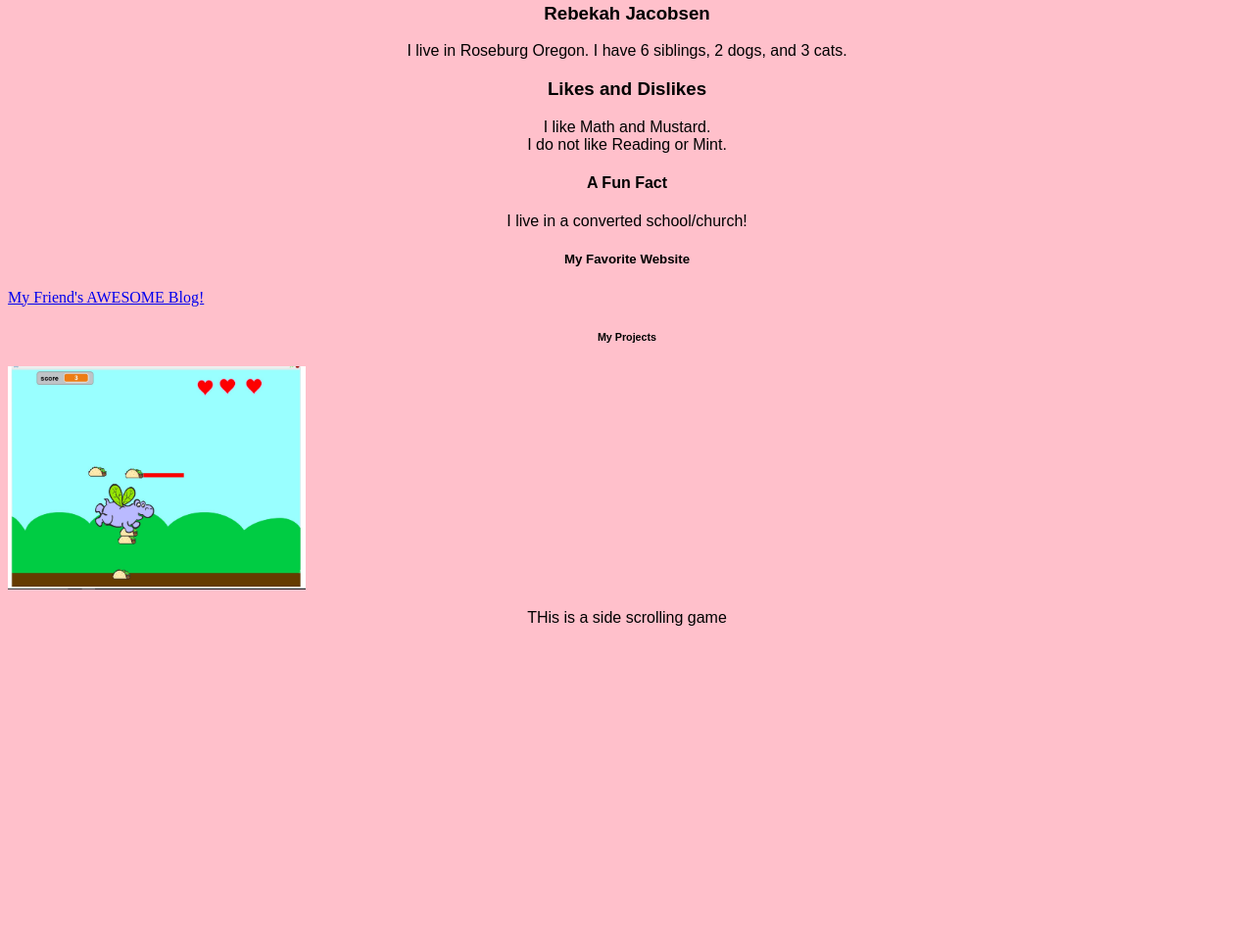
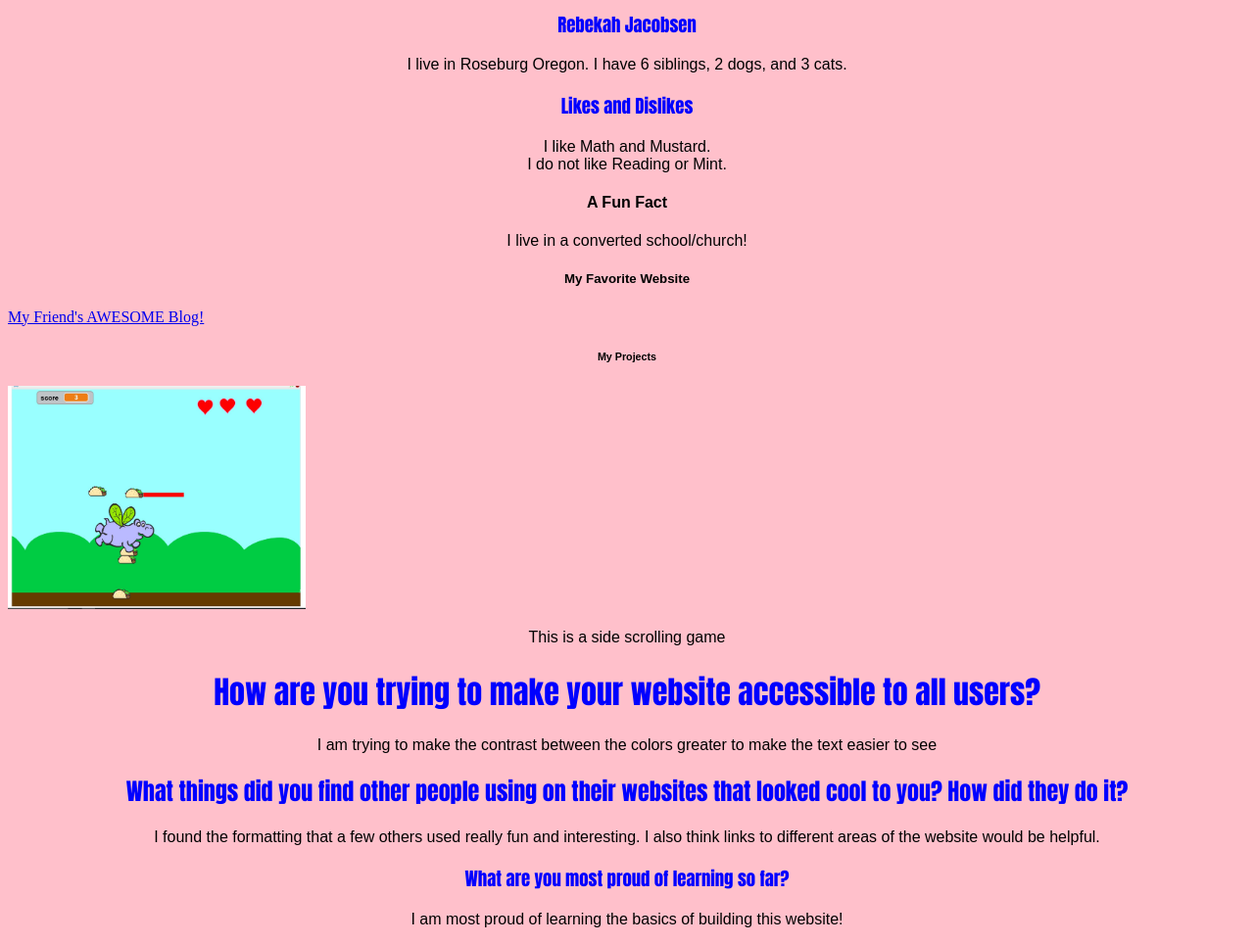
Before and after one commit to 1seala0/1seala0.github.io, a plain HTML site: page index.html in a window 1280 px wide. Shown: the part 437-1401 px from the top of the page at 98% size. Before the commit the page ends 1093 px from the top, so only its background shows below. Drawn offline with Linux system fonts and the light colour scheme.

Commit message:
Update index.html
reflections added

```diff
--- a/index.html
+++ b/index.html
@@ -26,7 +26,23 @@
     <a href="https://mysunkissedfarm.wordpress.com/">My Friend's AWESOME Blog!</a>
     <h6>My Projects</h6>
 <img src="1seala0.github.io/super bob.JPG " alt="my project" style="width:304px;height:228px;">
-    <p>THis is a side scrolling game</p>
+    <p>This is a side scrolling game</p>
+    <head>
+      <style>
+        h1 {color: blue; text-align:center; font-family:impact;}
+        h2 {color: blue; text-align:center; font-family:impact;}
+        h3 {color: blue; text-align:center; font-family:impact;}
+        P {color: black; text-align:center; font-family:arial;}
+      </style>
+    </head>
+    <h1>How are you trying to make your website accessible to all users?</h1>
+    <p>I am trying to make the contrast between the colors greater to make the text easier to see</p>
+    <h2>What things did you find other people using on their websites that looked cool to you? How did they do it?</h2>
+    <p>I found the formatting that a few others used really fun and interesting.
+      I also think links to different areas of the website would be helpful.</p>
+    <h3>What are you most proud of learning so far?</h3>
+    <p>I am most proud of learning the basics of building this website!</p>
+
   </body>
 
 </html>
```
